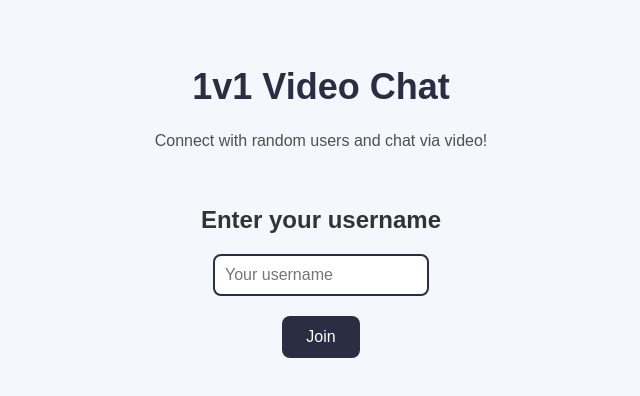
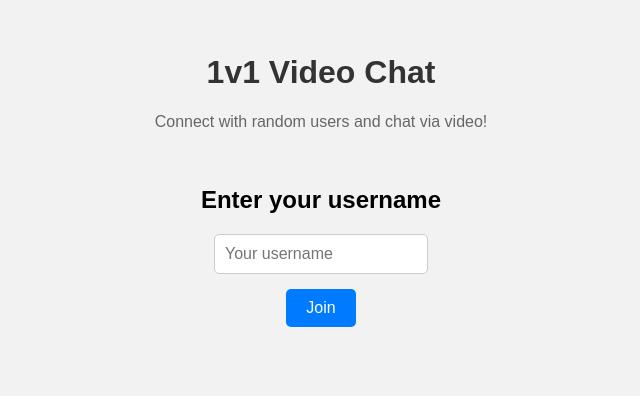
Before and after one commit to Mlink6783/RandomvideoChat, a React (Create React App) app in the folder client/: page / in a window 1280 px wide. Shown: the part 220-616 px from the top of the page, without its empty margins (319-959 px from the left). Built offline with nearby package versions, Linux system fonts and the light colour scheme; no server answers.

Commit message:
Update App.css

```diff
--- a/client/src/App.css
+++ b/client/src/App.css
@@ -1,42 +1,39 @@
 /* App.css */
 
+/* Body styles */
 body {
   font-family: Arial, sans-serif;
+  background-color: #f2f2f2;
   margin: 0;
   padding: 0;
-  box-sizing: border-box;
-  background-color: #f4f7fc;
-  color: #333;
 }
 
-/* Main container */
+/* App container */
 .app-container {
   display: flex;
   flex-direction: column;
   align-items: center;
   justify-content: center;
-  min-height: 100vh;
+  height: 100vh;
   text-align: center;
-  padding: 20px;
 }
 
-/* Header styles */
+/* Header section */
 .app-header {
   margin-bottom: 20px;
 }
 
 .title {
-  font-size: 36px;
-  font-weight: bold;
-  color: #2b2d42;
+  font-size: 2rem;
+  color: #333;
 }
 
 .app-header p {
-  font-size: 16px;
-  color: #4f4f4f;
+  color: #666;
+  font-size: 1rem;
 }
 
-/* Login Section */
+/* Login section */
 .login-container {
   display: flex;
   flex-direction: column;
@@ -47,28 +44,27 @@ body {
   padding: 10px;
   width: 80%;
   max-width: 300px;
-  margin-bottom: 20px;
-  border: 2px solid #2b2d42;
-  border-radius: 8px;
-  font-size: 16px;
+  margin-bottom: 15px;
+  border: 1px solid #ccc;
+  border-radius: 5px;
+  font-size: 1rem;
 }
 
 .login-button {
-  padding: 12px 24px;
-  background-color: #2b2d42;
+  padding: 10px 20px;
+  background-color: #007bff;
   color: white;
-  font-size: 16px;
+  font-size: 1rem;
   border: none;
-  border-radius: 8px;
+  border-radius: 5px;
   cursor: pointer;
-  transition: background-color 0.3s;
 }
 
 .login-button:hover {
-  background-color: #1c1f29;
+  background-color: #0056b3;
 }
 
-/* Video Chat Section */
+/* Video chat section */
 .video-chat-container {
   display: flex;
   flex-direction: column;
@@ -77,52 +73,44 @@ body {
 
 .videos {
   display: flex;
+  gap: 20px;
   justify-content: center;
-  gap: 20px;
   margin-bottom: 20px;
-  flex-wrap: wrap;
 }
 
 .local-video, .remote-video {
   width: 100%;
   max-width: 400px;
-  height: 300px;
   border-radius: 10px;
-  box-shadow: 0 4px 10px rgba(0, 0, 0, 0.1);
-  border: 2px solid #2b2d42;
+  border: 2px solid #ccc;
 }
 
 .next-button {
-  padding: 12px 24px;
-  background-color: #2b2d42;
+  padding: 10px 20px;
+  background-color: #28a745;
   color: white;
-  font-size: 16px;
+  font-size: 1rem;
   border: none;
-  border-radius: 8px;
+  border-radius: 5px;
   cursor: pointer;
-  transition: background-color 0.3s;
 }
 
 .next-button:hover {
-  background-color: #1c1f29;
+  background-color: #218838;
 }
 
-/* Media Queries for responsiveness */
-@media (max-width: 600px) {
-  .local-video, .remote-video {
-    max-width: 90%;
-    height: auto;
-  }
-
+/* Mobile responsiveness */
+@media (max-width: 768px) {
   .videos {
     flex-direction: column;
     gap: 10px;
   }
-}
 
-@media (max-width: 800px) {
-  .videos {
-    flex-direction: column;
-    gap: 20px;
+  .local-video, .remote-video {
+    max-width: 100%;
+  }
+
+  .username-input {
+    width: 90%;
   }
 }
```
